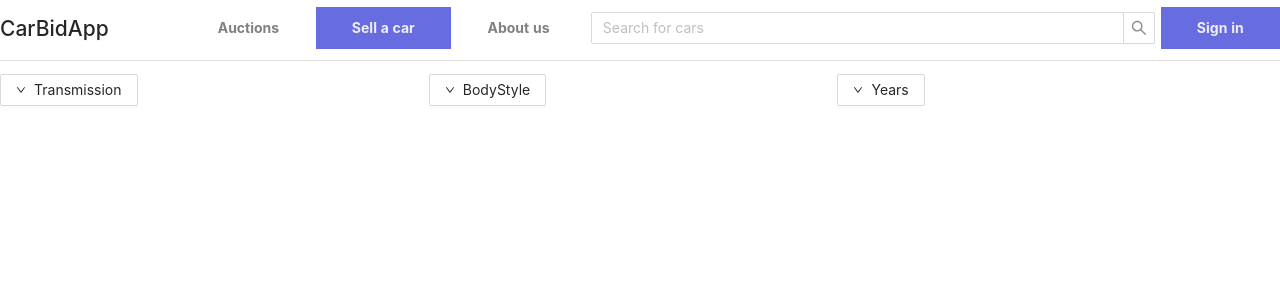
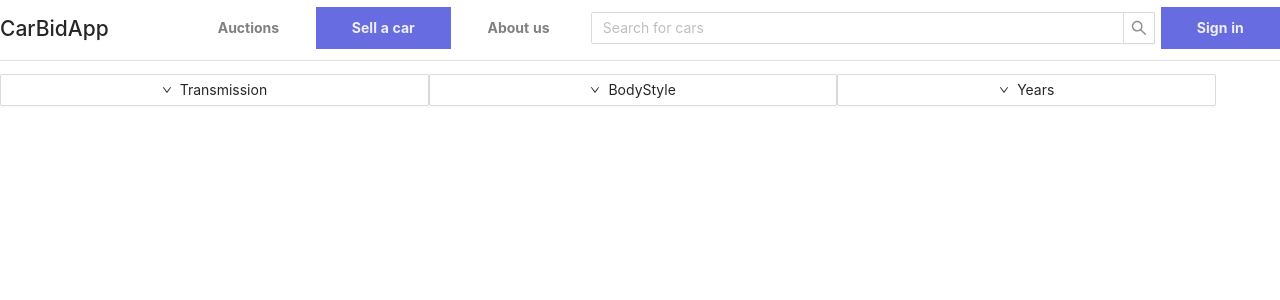
Before and after one commit to Petiazediter/CarAppRewrite, a React (Create React App) app in the folder car-app-frontend/: page / in a window 1280 px wide. Shown: the top 300 px of the page. Built offline with nearby package versions, Linux system fonts and the light colour scheme.

Commit message:
Create full-width class.

```diff
--- a/car-app-frontend/src/index.css
+++ b/car-app-frontend/src/index.css
@@ -1,10 +1,14 @@
 body {
-  margin: 0;
+  margin: 5px;
   font-family: -apple-system, BlinkMacSystemFont, 'Segoe UI', 'Roboto', 'Oxygen',
     'Ubuntu', 'Cantarell', 'Fira Sans', 'Droid Sans', 'Helvetica Neue',
     sans-serif;
   -webkit-font-smoothing: antialiased;
   -moz-osx-font-smoothing: grayscale;
+}
+
+*{
+  box-sizing: border-box;
 }
 
 code {
@@ -21,3 +25,8 @@
   font-weight: 600;
   font-size: 1.2em;
 }
+
+*.full-width{
+  position:relative;
+  width:100%;
+}
```
